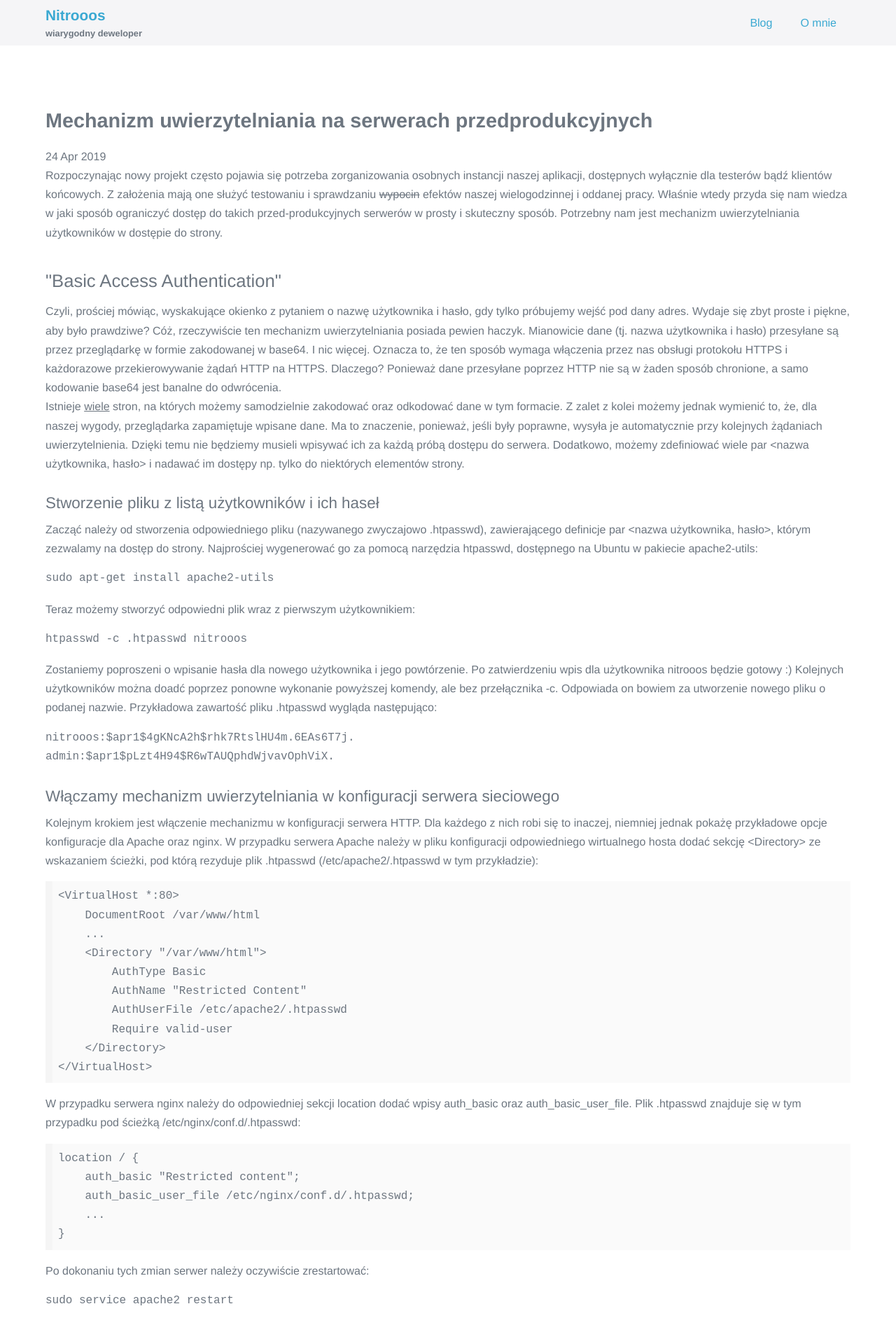
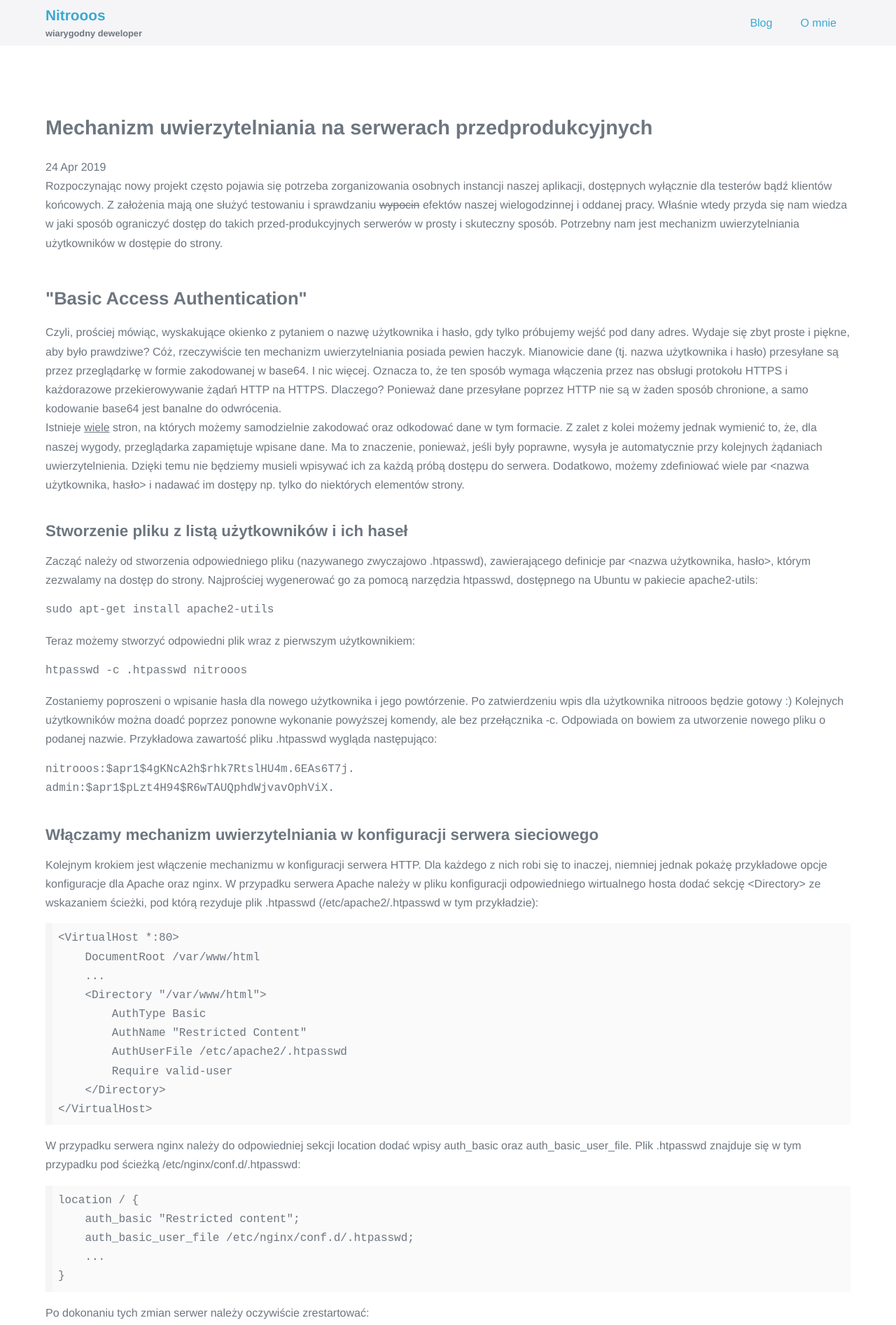
Before and after one commit to Nitrooos/Nitrooos.github.io, a Jekyll site: the page built from _posts/2019-04-24-mechanizm-uwierzytelniania-na-serwerach-przedprodukcyjnych.html, in a window 1280 px wide. Shown: the top 1893 px of the page at 70% size. Built offline with Jekyll 4.4.1, drawn with Linux system fonts in a browser that asks for light colours.

Commit message:
[NIT] Adjustment of font-weights and margins in typography

```diff
--- a/_sass/common/typography.scss
+++ b/_sass/common/typography.scss
@@ -19,27 +19,29 @@ h1, h2, h3, h4, h5 {
 h1 {
   font-size: 1.8rem;
   font-weight: $font-weight-bold;
-  margin: 50px 0 20px 0;
+  margin: 60px 0 25px 0;
 }
 
 h2 {
   font-size: 1.6rem;
-  margin: 40px 0 15px 0;
+  font-weight: $font-weight-bold;
+  margin: 50px 0 20px 0;
 }
 
 h3 {
   font-size: 1.4rem;
-  margin: 30px 0 10px 0;
+  font-weight: $font-weight-bold;
+  margin: 40px 0 15px 0;
 }
 
 h4 {
   font-size: 1.2rem;
-  margin: 20px 0 5px 0;
+  margin: 30px 0 10px 0;
 }
 
 h5 {
   font-size: 1.1rem;
-  margin: 10px 0 5px 0;
+  margin: 20px 0 5px 0;
 }
 
 pre {
```
